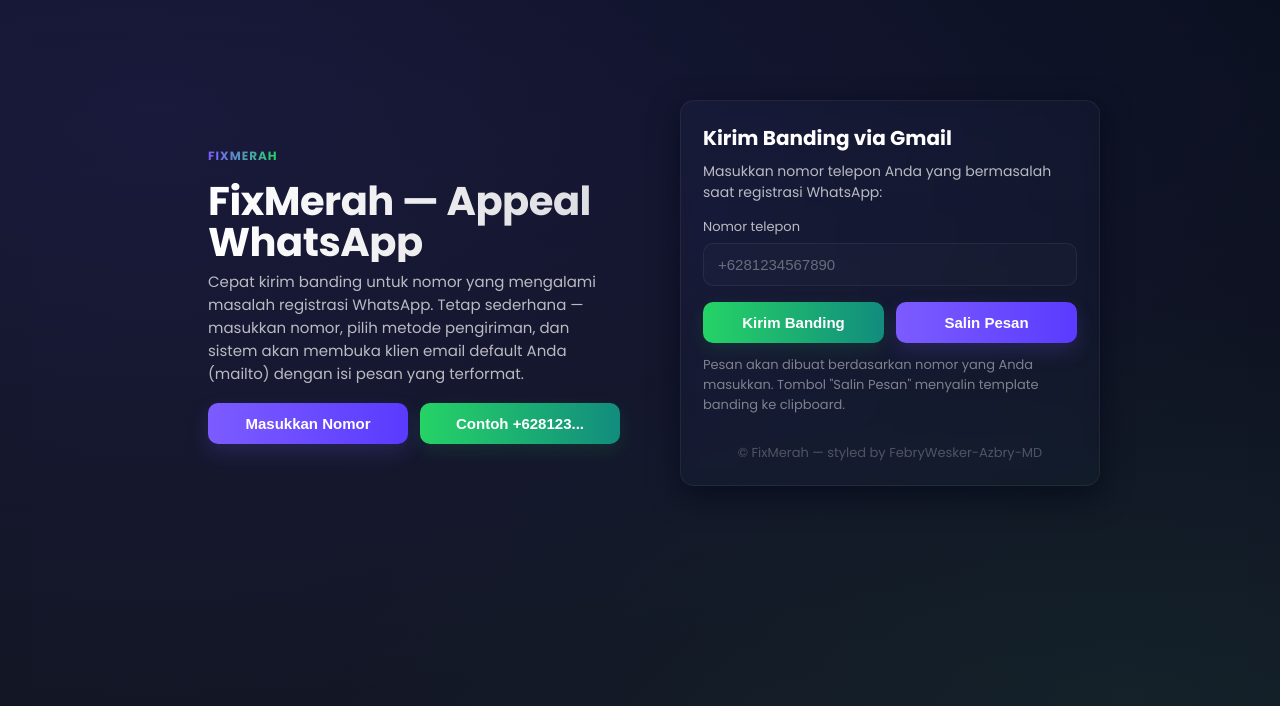
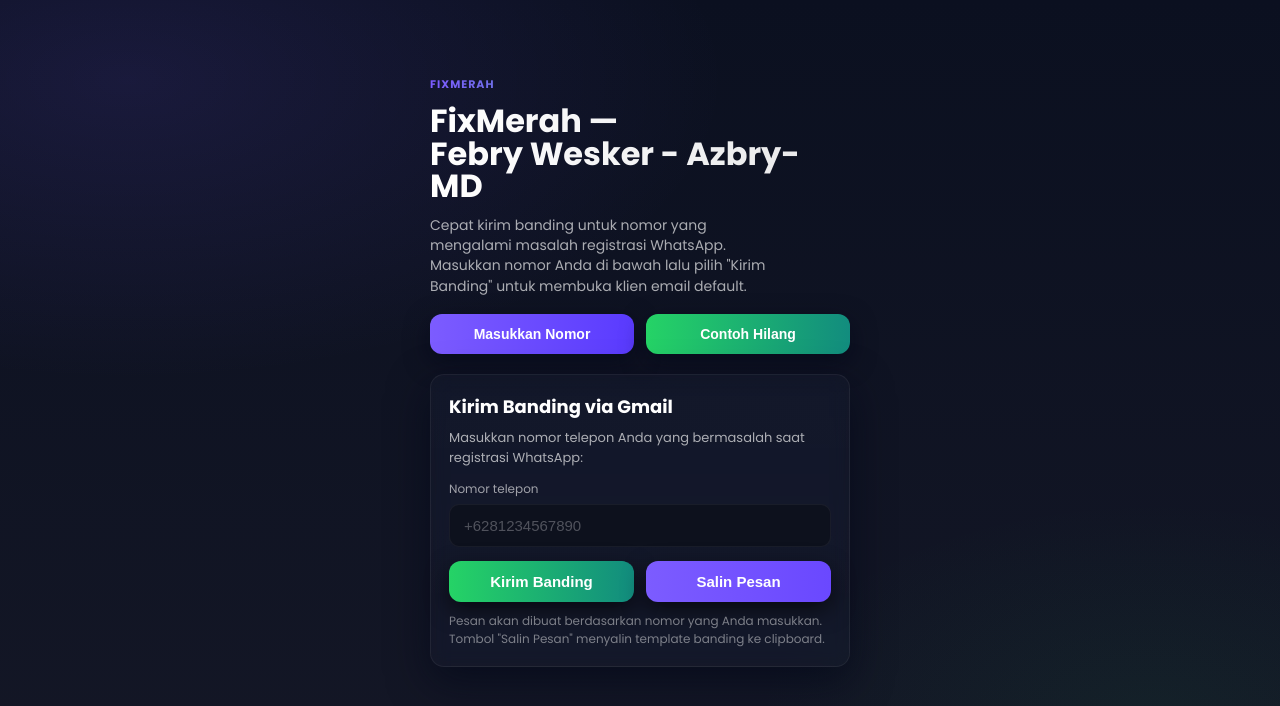
Before and after one commit to vandebry10-star/fixmerah, a plain HTML site: page index.html in a window 1280 px wide. Drawn offline with Linux system fonts and the light colour scheme.

Commit message:
Update index.html

```diff
--- a/index.html
+++ b/index.html
@@ -2,272 +2,284 @@
 <html lang="id">
 <head>
   <meta charset="utf-8" />
-  <meta name="viewport" content="width=device-width,initial-scale=1" />
+  <meta name="viewport" content="width=device-width,initial-scale=1,viewport-fit=cover" />
   <title>FixMerah - Appeal WhatsApp</title>
-
-  <!-- Google Font (poppins mirip style portfolio modern) -->
   <link href="https://fonts.googleapis.com/css2?family=Poppins:wght@300;400;600;700&display=swap" rel="stylesheet">
-
   <style>
-    :root{
-      --bg-1: #0b1020; /* deep navy */
-      --bg-2: #141726; /* darker */
-      --accent-1: #7c5cff; /* purple accent */
-      --accent-2: #25D366; /* whatsapp green (kept) */
-      --card-bg: rgba(255,255,255,0.04);
-      --glass: rgba(255,255,255,0.04);
-      --muted: rgba(255,255,255,0.7);
-    }
-
+    /* MOBILE-FIRST, SINGLE-SCREEN (NO SCROLL) */
     html,body{
       height:100%;
       margin:0;
-      font-family: "Poppins", system-ui, -apple-system, "Segoe UI", Roboto, "Helvetica Neue", Arial;
-      background: radial-gradient(1200px 600px at 10% 10%, rgba(124,92,255,0.12), transparent),
-                  radial-gradient(800px 400px at 90% 90%, rgba(37,211,102,0.06), transparent),
-                  linear-gradient(180deg,var(--bg-1),var(--bg-2));
-      color:#fff;
+      padding:0;
+      overflow:hidden; /* prevents scrolling */
+      font-family:"Poppins", system-ui, -apple-system, "Segoe UI", Roboto, Arial;
       -webkit-font-smoothing:antialiased;
       -moz-osx-font-smoothing:grayscale;
-      padding:32px;
-      box-sizing:border-box;
+      background:
+        radial-gradient(600px 300px at 10% 10%, rgba(124,92,255,0.12), transparent),
+        radial-gradient(400px 220px at 90% 90%, rgba(37,211,102,0.06), transparent),
+        linear-gradient(180deg,#0b1020 0%, #141726 100%);
+      color:#fff;
     }
 
-    .wrap{
-      max-width:920px;
-      margin:36px auto;
-      display:grid;
-      grid-template-columns: 1fr 420px;
-      gap:32px;
-      align-items:center;
+    /* container fills full viewport */
+    .screen {
+      height:100vh;
+      width:100%;
+      box-sizing:border-box;
+      display:flex;
+      align-items:flex-start;
+      justify-content:center;
+      padding:28px 20px;
+      gap:18px;
     }
 
-    /* Left: hero / title like portfolio */
-    .hero{
-      padding:28px;
+    /* card wrapper to mimic screenshot: left text + form stacked vertically on mobile */
+    .content {
+      width:100%;
+      max-width:420px; /* mobile comfortable width */
+      display:flex;
+      flex-direction:column;
+      gap:20px;
     }
-    .kicker{
-      display:inline-block;
-      font-size:12px;
+
+    /* top hero area */
+    .hero {
+      margin-top:6vh;
+      display:flex;
+      flex-direction:column;
+      gap:12px;
+    }
+    .kicker {
+      font-size:11px;
+      font-weight:700;
+      text-transform:uppercase;
       letter-spacing:1px;
-      text-transform:uppercase;
-      background:linear-gradient(90deg,var(--accent-1),var(--accent-2));
+      background:linear-gradient(90deg,#7c5cff,#25D366);
       -webkit-background-clip:text;
       background-clip:text;
       color:transparent;
+    }
+    h1 {
+      margin:0;
+      font-size:32px;
+      line-height:1.02;
       font-weight:700;
-    }
-    h1{
-      margin:14px 0 8px;
-      font-size:40px;
-      line-height:1.02;
-      background: linear-gradient(90deg,#fff, rgba(255,255,255,0.85));
+      background:linear-gradient(90deg,#fff, rgba(255,255,255,0.9));
       -webkit-background-clip:text;
       background-clip:text;
       color:transparent;
-      font-weight:700;
-      letter-spacing:-0.5px;
     }
-    p.lead{
+    p.lead {
       margin:0;
-      margin-top:8px;
-      color:var(--muted);
-      max-width:640px;
-      font-size:15px;
+      color:rgba(255,255,255,0.65);
+      font-size:14px;
+      line-height:1.45;
+      max-width:360px;
     }
 
-    /* Right: form card */
-    .card{
+    /* action buttons under hero */
+    .hero-actions {
+      display:flex;
+      gap:12px;
+      margin-top:6px;
+    }
+    .btn {
+      flex:1;
+      border: none;
+      padding:12px 14px;
+      border-radius:12px;
+      font-weight:600;
+      font-size:14px;
+      cursor:pointer;
+      box-shadow:0 8px 24px rgba(2,6,23,0.55);
+    }
+    .btn-primary {
+      background:linear-gradient(90deg,#7c5cff,#5a3bff);
+      color:#fff;
+    }
+    .btn-ghost {
+      background:linear-gradient(90deg,#25D366,#128C7E);
+      color:#fff;
+    }
+
+    /* form card (compact so fits view) */
+    .card {
+      margin-top:auto; /* push to bottom so layout matches screenshot */
+      width:100%;
+      border-radius:14px;
+      padding:18px;
+      box-sizing:border-box;
       background: linear-gradient(180deg, rgba(255,255,255,0.02), rgba(255,255,255,0.01));
-      border: 1px solid rgba(255,255,255,0.06);
-      padding:22px;
-      border-radius:14px;
-      box-shadow: 0 10px 30px rgba(2,6,23,0.6);
+      border:1px solid rgba(255,255,255,0.06);
+      box-shadow: 0 14px 40px rgba(2,6,23,0.6);
       backdrop-filter: blur(8px) saturate(120%);
     }
-
-    .card h2{
-      margin:0 0 8px;
-      font-size:20px;
+    .card h2 {
+      margin:0 0 8px 0;
+      font-size:18px;
+      font-weight:700;
       color:#fff;
     }
-    .card p { margin:0 0 14px; color:var(--muted); font-size:14px; }
+    .card p { margin:0 0 12px 0; color:rgba(255,255,255,0.65); font-size:13px; }
 
-    label{
-      display:block;
-      margin:8px 0 6px;
-      font-size:13px;
-      color:var(--muted);
+    label { display:block; font-size:12px; color:rgba(255,255,255,0.6); margin-bottom:6px; }
+
+    input[type="tel"] {
+      width:100%;
+      box-sizing:border-box;
+      padding:12px 14px;
+      border-radius:10px;
+      border:1px solid rgba(255,255,255,0.05);
+      background: rgba(0,0,0,0.28);
+      color:#fff;
+      font-size:15px;
+      outline:none;
+    }
+    input::placeholder { color: rgba(255,255,255,0.28); }
+
+    .form-actions {
+      margin-top:14px;
+      display:flex;
+      gap:12px;
+    }
+    .btn-large {
+      flex:1;
+      padding:12px 10px;
+      border-radius:12px;
+      font-weight:700;
+      font-size:15px;
+      border:none;
+      cursor:pointer;
+      box-shadow: 0 8px 22px rgba(0,0,0,0.6);
+    }
+    .send {
+      background: linear-gradient(90deg,#25D366,#128C7E);
+      color:#fff;
+    }
+    .copy {
+      background: linear-gradient(90deg,#7c5cff,#6a48ff);
+      color:#fff;
     }
 
-    input[type="tel"]{
-      width:100%;
-      padding:12px 14px;
-      border-radius:10px;
-      border:1px solid rgba(255,255,255,0.06);
-      background: rgba(255,255,255,0.02);
-      color: #fff;
-      outline:none;
-      font-size:15px;
-      box-sizing:border-box;
-    }
-    input[type="tel"]::placeholder{ color: rgba(255,255,255,0.35); }
+    .note { margin-top:10px; font-size:12px; color:rgba(255,255,255,0.45); }
 
-    .actions{
-      margin-top:16px;
-      display:flex;
-      gap:12px;
-      align-items:center;
-    }
-
-    .btn{
-      flex:1;
-      display:inline-flex;
-      align-items:center;
-      justify-content:center;
-      gap:10px;
-      padding:12px 14px;
-      border-radius:10px;
-      font-weight:600;
-      cursor:pointer;
-      border:none;
-      font-size:15px;
-    }
-
-    .btn-primary{
-      background: linear-gradient(90deg,var(--accent-1), #5a3bff);
-      color:white;
-      box-shadow: 0 8px 20px rgba(124,92,255,0.18);
-    }
-
-    .btn-whatsapp{
-      background: linear-gradient(90deg,var(--accent-2), #128C7E);
-      color:white;
-      box-shadow: 0 6px 18px rgba(37,211,102,0.12);
-    }
-
-    .muted-note{
-      margin-top:12px;
-      font-size:13px;
-      color:rgba(255,255,255,0.45);
-    }
-
-    footer {
-      margin-top:28px;
-      text-align:center;
-      color:rgba(255,255,255,0.25);
-      font-size:13px;
-    }
-
-    /* Responsive */
-    @media (max-width:900px){
-      .wrap{ grid-template-columns: 1fr; padding:0 8px; gap:18px; }
-      h1{ font-size:32px; }
+    /* Ensure nothing overflows vertically on tiny screens: reduce spacing */
+    @media (max-height:640px) {
+      .hero { margin-top:4vh; }
+      h1 { font-size:28px; }
+      .content { gap:14px; }
+      .card { padding:14px; }
     }
   </style>
 </head>
 <body>
-
-  <div class="wrap">
-    <!-- HERO / branding (mirip style portfolio: big title + accent) -->
+  <div class="screen" role="main">
+    <div class="content" aria-live="polite">
+      <!-- HERO -->
       <div class="hero" aria-hidden="false">
-      <div class="kicker">FixMerah</div>
-      <h1>FixMerah — Appeal WhatsApp</h1>
+        <div class="kicker">FIXMERAH</div>
+        <h1>FixMerah —<br/>Febry Wesker - Azbry-MD</h1>
         <p class="lead">
           Cepat kirim banding untuk nomor yang mengalami masalah registrasi WhatsApp.
-        Tetap sederhana — masukkan nomor, pilih metode pengiriman, dan sistem akan membuka klien email default Anda (mailto) dengan isi pesan yang terformat.
+          Masukkan nomor Anda di bawah lalu pilih "Kirim Banding" untuk membuka klien email default.
         </p>
-      <div style="margin-top:18px; display:flex; gap:12px; align-items:center;">
-        <button class="btn btn-primary" onclick="focusPhone()">Masukkan Nomor</button>
-        <button class="btn btn-whatsapp" onclick="fillExample()">Contoh +628123...</button>
+
+        <div class="hero-actions" role="group" aria-label="Aksi cepat">
+          <button class="btn btn-primary" type="button" onclick="document.getElementById('phoneInput').focus();">Masukkan Nomor</button>
+          <!-- contoh nomor dihilangkan sesuai permintaan -->
+          <button class="btn btn-ghost" type="button" onclick="alert('Contoh nomor dihilangkan')">Contoh Hilang</button>
         </div>
       </div>
 
-    <!-- FORM CARD (fungsi asli tetap) -->
+      <!-- FORM CARD di bagian bawah (tetap ada fungsi) -->
       <aside class="card" aria-labelledby="formTitle">
         <h2 id="formTitle">Kirim Banding via Gmail</h2>
         <p>Masukkan nomor telepon Anda yang bermasalah saat registrasi WhatsApp:</p>
 
         <label for="phoneInput">Nomor telepon</label>
-      <input type="tel" id="phoneInput" placeholder="+6281234567890" inputmode="tel" />
+        <input id="phoneInput" type="tel" inputmode="tel" placeholder="+6281234567890" aria-label="Nomor telepon" />
 
-      <div class="actions">
-        <!-- Tombol utama (tetap memanggil sendAppeal) -->
-        <button class="btn btn-whatsapp" onclick="sendAppeal()">Kirim Banding</button>
-
-        <!-- Tombol alternatif: copy ke clipboard -->
-        <button class="btn btn-primary" onclick="copyToClipboard()">Salin Pesan</button>
+        <div class="form-actions">
+          <button class="btn-large send" type="button" onclick="sendAppeal()">Kirim Banding</button>
+          <button class="btn-large copy" type="button" onclick="copyToClipboard()">Salin Pesan</button>
         </div>
 
-      <div class="muted-note">
-        Pesan akan dibuat berdasarkan nomor yang Anda masukkan. Tombol "Salin Pesan" menyalin template banding ke clipboard.
+        <div class="note">Pesan akan dibuat berdasarkan nomor yang Anda masukkan. Tombol "Salin Pesan" menyalin template banding ke clipboard.</div>
+      </aside>
     </div>
-
-      <footer>© FixMerah — styled by FebryWesker-Azbry-MD</footer>
-    </aside>
   </div>
 
   <script>
-    // --- Fungsi bawaan (tetap ada) --- //
+    // utility: format number keep leading +
     function formatNumber(input) {
-      // Remove spaces and non + / digits, keep leading +
       return input.trim().replace(/\s+/g, '').replace(/[^+0-9]/g, '');
     }
 
     function sendAppeal() {
-      const input = document.getElementById('phoneInput');
-      const phoneNumber = formatNumber(input.value);
+      const inputEl = document.getElementById('phoneInput');
+      const phoneNumber = formatNumber(inputEl.value);
 
       if (!phoneNumber) {
         alert('Silakan masukkan nomor telepon Anda.');
-        input.focus();
+        inputEl.focus();
         return;
       }
 
       const subject = "Appeal for WhatsApp Registration Issue";
-      const body = `Hello WhatsApp Team,%0D%0A%0D%0AHi, my phone number is ${phoneNumber}. I would like to submit an appeal or request for a review regarding the issue I experienced while registering my phone number with WhatsApp.%0D%0A%0D%0ADuring the registration process, a message appeared stating "login unavailable," preventing me from continuing with the account registration.%0D%0A%0D%0AWe would like to request that WhatsApp review and resolve this issue so I can resume using WhatsApp services normally.%0D%0A%0D%0AHere is the information for the number experiencing the issue: ${phoneNumber} (login unavailable)%0D%0A%0D%0AThank you.`;
+      const bodyPlain = `Hello WhatsApp Team,
 
-      // mailto: tetap mengarah ke email support (bisa diubah)
-      const mailtoUrl = `mailto:support@support.whatsapp.com?subject=${encodeURIComponent(subject)}&body=${body}`;
+Hi, my phone number is ${phoneNumber}. I would like to submit an appeal or request for a review regarding the issue I experienced while registering my phone number with WhatsApp.
+
+During the registration process, a message appeared stating "login unavailable," preventing me from continuing with the account registration.
+
+We would like to request that WhatsApp review and resolve this issue so I can resume using WhatsApp services normally.
+
+Here is the information for the number experiencing the issue: ${phoneNumber} (login unavailable)
+
+Thank you.`;
+      const mailtoUrl = `mailto:support@support.whatsapp.com?subject=${encodeURIComponent(subject)}&body=${encodeURIComponent(bodyPlain)}`;
       window.location.href = mailtoUrl;
     }
 
-    // tambahan: salin template ke clipboard (user-friendly)
     function copyToClipboard() {
-      const input = document.getElementById('phoneInput');
-      const phoneNumber = formatNumber(input.value);
+      const inputEl = document.getElementById('phoneInput');
+      const phoneNumber = formatNumber(inputEl.value);
 
       if (!phoneNumber) {
         alert('Silakan masukkan nomor telepon Anda terlebih dahulu untuk menyalin pesan.');
-        input.focus();
+        inputEl.focus();
         return;
       }
 
       const text = `Hello WhatsApp Team,\n\nHi, my phone number is ${phoneNumber}. I would like to submit an appeal or request for a review regarding the issue I experienced while registering my phone number with WhatsApp.\n\nDuring the registration process, a message appeared stating "login unavailable," preventing me from continuing with the account registration.\n\nWe would like to request that WhatsApp review and resolve this issue so I can resume using WhatsApp services normally.\n\nHere is the information for the number experiencing the issue: ${phoneNumber} (login unavailable)\n\nThank you.`;
 
-      navigator.clipboard?.writeText(text).then(() => {
+      if (navigator.clipboard && navigator.clipboard.writeText) {
+        navigator.clipboard.writeText(text).then(() => {
           alert('Template pesan berhasil disalin ke clipboard.');
-      }).catch(() => {
-        // fallback untuk browser yang tidak mendukung clipboard API
-        const tmp = document.createElement('textarea');
-        tmp.value = text;
-        document.body.appendChild(tmp);
-        tmp.select();
+        }).catch(() => fallbackCopy(text));
+      } else {
+        fallbackCopy(text);
+      }
+
+      function fallbackCopy(txt) {
+        const ta = document.createElement('textarea');
+        ta.value = txt;
+        ta.style.position = 'fixed';
+        ta.style.left = '-9999px';
+        document.body.appendChild(ta);
+        ta.select();
         try {
           document.execCommand('copy');
           alert('Template pesan berhasil disalin ke clipboard.');
         } catch (e) {
-          alert('Gagal menyalin otomatis. Silakan salin manual:\n\n' + text);
+          alert('Gagal menyalin otomatis. Silakan salin manual:\n\n' + txt);
         }
-        document.body.removeChild(tmp);
-      });
+        document.body.removeChild(ta);
+      }
     }
 
-    // utility kecil untuk UX
-    function focusPhone(){ document.getElementById('phoneInput').focus(); }
-    function fillExample(){ document.getElementById('phoneInput').value = '+6281234567890'; }
-
-    // optional: tekan Enter untuk submit
+    // enter to submit
     document.getElementById('phoneInput').addEventListener('keydown', function(e){
       if (e.key === 'Enter') {
         e.preventDefault();
```
Lines whose indentation alone changed are shown as unchanged.
